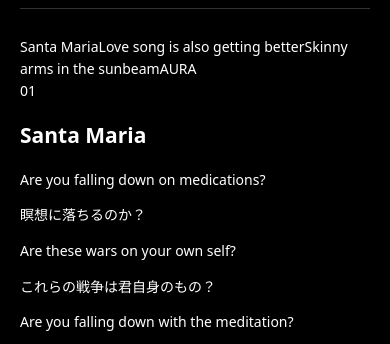
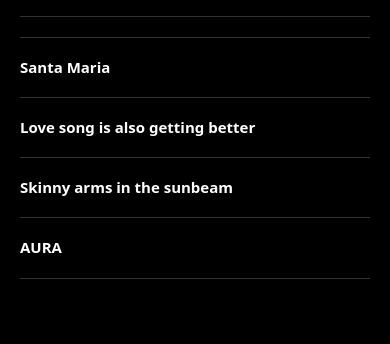
Before and after one commit to 7thleaf-gd/pampasfields, a website built with Vite: page lyrics/index.html in a window 390 px wide. Shown: the part 271-615 px from the top of the page. Built offline with nearby package versions, Linux system fonts and the light colour scheme.

Commit message:
style: format restored bilingual lyrics

```diff
--- a/src/styles.css
+++ b/src/styles.css
@@ -411,3 +411,28 @@ h1, h2, h3, strong { font-weight: 800; }
 .network-bar a{color:inherit;text-decoration:none;border-bottom:1px solid rgba(255,255,255,.55);padding:2px 0}
 .network-bar a:hover,.network-bar a:focus-visible{border-bottom-color:#fff}
 @media(max-width:620px){.network-bar{left:8px;right:8px;bottom:8px;gap:8px;font-size:10px}.network-bar span{width:100%;text-align:center}}
+
+
+/* Restored PFNFA lyric archive */
+.lyrics-intro { max-width: 720px; margin: 30px 0 0; color: #bbb; font-size: clamp(16px, 1.8vw, 22px); }
+.lyrics-index { display: grid; grid-template-columns: repeat(2,minmax(0,1fr)); border-top: 1px solid var(--line); margin: -2vw 0 9vw; }
+.lyrics-index a { padding: 18px 0; border-bottom: 1px solid var(--line); font-size: clamp(15px,2vw,24px); font-weight: 700; }
+.lyrics-index a:nth-child(odd) { padding-right: 20px; }
+.lyrics-archive { max-width: 920px; }
+.lyrics-song { padding: 0 0 11vw; scroll-margin-top: 40px; }
+.lyrics-song + .lyrics-song { padding-top: 9vw; border-top: 1px solid var(--line); }
+.lyrics-song-head { margin-bottom: 55px; }
+.lyrics-song-head > span { display: block; color: var(--muted); font: 700 10px/1 ui-monospace,SFMono-Regular,Menlo,monospace; letter-spacing: .16em; }
+.lyrics-song-head h2 { max-width: 880px; margin: 10px 0 14px; font-size: clamp(38px,7vw,88px); line-height: .94; letter-spacing: -.055em; }
+.lyrics-credit { margin: 0; color: var(--muted); font-size: 12px; }
+.lyrics-lines { display: grid; gap: 0; }
+.lyric-line { margin: 0; padding: 8px 0; font-size: clamp(15px,1.55vw,20px); line-height: 1.55; }
+.lyric-en { font-weight: 650; }
+.lyric-ja { color: #a9a9a9; padding-top: 0; padding-bottom: 19px; font-size: clamp(13px,1.35vw,17px); }
+@media (max-width:760px) {
+  .lyrics-index { grid-template-columns: 1fr; margin-bottom: 80px; }
+  .lyrics-index a:nth-child(odd) { padding-right: 0; }
+  .lyrics-song { padding-bottom: 100px; }
+  .lyrics-song + .lyrics-song { padding-top: 80px; }
+  .lyrics-song-head { margin-bottom: 38px; }
+}
```
